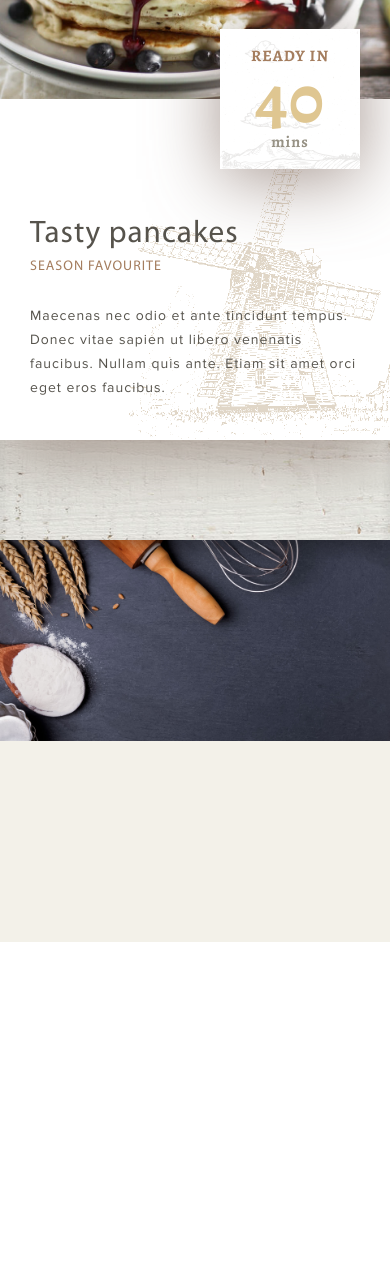
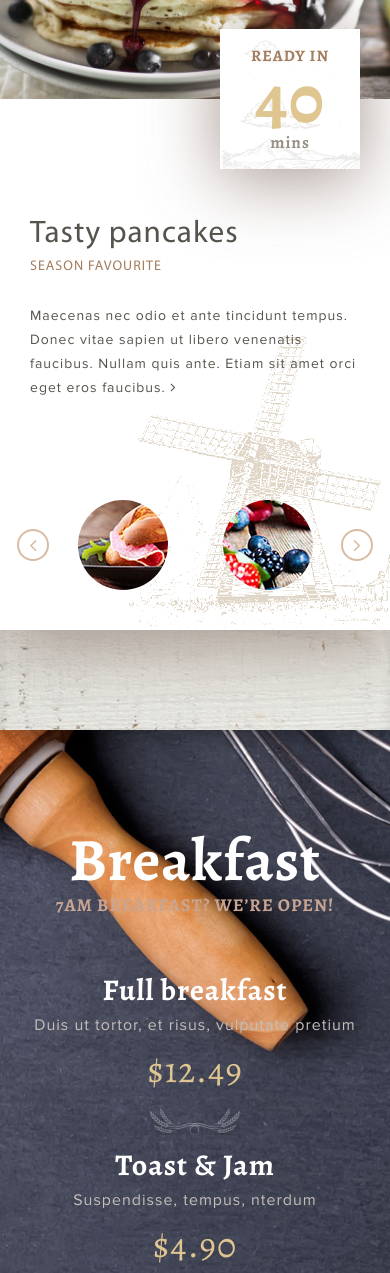
Before and after one commit to egrechnev/gustoso, a website: page app/index.html in a window 390 px wide. Shown: the part 2240-3513 px from the top of the page. Before the commit the page ends 3182 px from the top, so only its background shows below. Drawn offline with Linux system fonts and the light colour scheme.

Commit message:
feature breakfast

```diff
--- a/app/index.html
+++ b/app/index.html
@@ -182,10 +182,10 @@
 			<div class="row">
 				<div class="col pancakes__wrap">
 					<div class="row">
-						<div class="col-12 col-sm-10 col-lg-5 pancakes__aside">
+						<div class="col-12 col-sm-11 col-lg-5 pancakes__aside">
 							<div class="pancakes__aside_corner"></div>
 						</div>
-						<div class="col-12 col-sm-10 col-lg-6 pancakes__content">
+						<div class="col-12 col-sm-11 col-lg-6 pancakes__content">
 							<div class="pancakes__title">
 								Tasty pancakes
 							</div>
@@ -194,6 +194,15 @@
 							</div>
 							<div class="pancakes__text">
 								Maecenas nec odio et ante tincidunt tempus. Donec vitae sapien ut libero venenatis faucibus. Nullam quis ante. Etiam sit amet orci eget eros faucibus.
+								<i class="fa fa-angle-right" aria-hidden="true"></i>
+							</div>
+							<div class="slides">
+								<div><img class="slides__img" src="img/pancakes_slide-01.jpg"></div>
+								<div><img class="slides__img" src="img/pancakes_slide-02.jpg"></div>
+								<div><img class="slides__img" src="img/pancakes_slide-03.jpg"></div>
+								<div><img class="slides__img" src="img/pancakes_slide-02.jpg"></div>
+								<div><img class="slides__img" src="img/pancakes_slide-01.jpg"></div>
+								<div><img class="slides__img" src="img/pancakes_slide-03.jpg"></div>
 							</div>
 							<div class="ready-in d-flex flex-column justify-content-center align-items-center">
 								<div class="ready-in__title">
@@ -216,7 +225,48 @@
 	<section class="breakfast">
 		<div class="container">
 			<div class="row">
-				<div class="col"></div>
+				<div class="col-lg-6 col-12">
+					<div class="breakfast__title">Breakfast</div>
+					<div class="breakfast__subtitle">7am Breakfast? we’re open!</div>
+					<div class="breakfast-menu">
+						<div class="breakfast-menu__title">
+							Full breakfast
+						</div>
+						<div class="breakfast-menu__text">
+							Duis ut tortor, et risus, vulputate pretium
+						</div>
+						<div class="breakfast-menu__cost">
+							$12.49
+						</div>
+					</div>
+					<div class="breakfast-menu">
+						<div class="breakfast-menu__title">
+							Toast & Jam
+						</div>
+						<div class="breakfast-menu__text">
+							Suspendisse, tempus, nterdum
+						</div>
+						<div class="breakfast-menu__cost">
+							$4.90
+						</div>
+					</div>
+					<div class="breakfast-menu">
+						<div class="breakfast-menu__title">
+							Muffins
+						</div>
+						<div class="breakfast-menu__text">
+							Fusce eget dui sodales est
+						</div>
+						<div class="breakfast-menu__cost">
+							$3.95
+						</div>
+					</div>
+				</div>
+				<div class="breakfast-right col-lg-6 col-12 align-self-center">
+					<div class="breakfast-right__title">
+						Your morning Escape with Flair
+					</div>
+				</div>
 			</div>
 		</div>
 	</section>
--- a/app/js/common.js
+++ b/app/js/common.js
@@ -23,6 +23,22 @@ $(function() {
 		}
 	});
 
+//--slick slides
+$('.slides').slick({
+	dots: false,
+	infinite: true,
+	slidesToShow: 3,
+	slidesToScroll: 3,
+	responsive: [
+	  {
+	    breakpoint: 410,
+	    settings: {
+	      slidesToShow: 2,
+	      slidesToScroll: 2
+	    }
+	  }
+	]
+});
 
 //--Fake links
 	$('a[data-fake-link]').click(function(e){
--- a/app/libs/slick/slick-theme.scss
+++ b/app/libs/slick/slick-theme.scss
@@ -10,14 +10,15 @@
 $slick-font-path: "./fonts/" !default;
 $slick-font-family: "slick" !default;
 $slick-loader-path: "./" !default;
-$slick-arrow-color: white !default;
+$slick-arrow-color: #d8bba3 !default;
+$slick-arrow-hover: #56534c !default;
 $slick-dot-color: black !default;
 $slick-dot-color-active: $slick-dot-color !default;
 $slick-prev-character: "\2190" !default;
 $slick-next-character: "\2192" !default;
 $slick-dot-character: "\2022" !default;
 $slick-dot-size: 6px !default;
-$slick-opacity-default: 0.75 !default;
+$slick-opacity-default: 1 !default;
 $slick-opacity-on-hover: 1 !default;
 $slick-opacity-not-active: 0.25 !default;
 
@@ -43,7 +44,7 @@ $slick-opacity-not-active: 0.25 !default;
 
 .slick-list {
     .slick-loading & {
-        background: #fff slick-image-url("ajax-loader.gif") center center no-repeat;
+        background: #fff slick-image-url("../img/ajax-loader.gif") center center no-repeat;
     }
 }
 
@@ -64,8 +65,8 @@ $slick-opacity-not-active: 0.25 !default;
 .slick-next {
     position: absolute;
     display: block;
-    height: 20px;
-    width: 20px;
+    height: 32px;
+    width: 32px;
     line-height: 0px;
     font-size: 0px;
     cursor: pointer;
@@ -76,14 +77,19 @@ $slick-opacity-not-active: 0.25 !default;
     -ms-transform: translate(0, -50%);
     transform: translate(0, -50%);
     padding: 0;
-    border: none;
+    border-radius: 50%;
+    border: 2px solid $slick-arrow-color;
     outline: none;
     &:hover, &:focus {
         outline: none;
         background: transparent;
-        color: transparent;
+    }
+    &:hover {
+        border-color: $slick-arrow-hover;
+        color: $slick-arrow-hover;
         &:before {
-            opacity: $slick-opacity-on-hover;
+            opacity: $slick-arrow-hover;
+            color: $slick-arrow-hover;
         }
     }
     &.slick-disabled:before {
@@ -101,10 +107,10 @@ $slick-opacity-not-active: 0.25 !default;
 }
 
 .slick-prev {
-    left: -25px;
+    left: -33px;
     [dir="rtl"] & {
         left: auto;
-        right: -25px;
+        right: -33px;
     }
     &:before {
         content: $slick-prev-character;
@@ -115,9 +121,9 @@ $slick-opacity-not-active: 0.25 !default;
 }
 
 .slick-next {
-    right: -25px;
+    right: -33px;
     [dir="rtl"] & {
-        left: -25px;
+        left: -33px;
         right: auto;
     }
     &:before {
@@ -126,6 +132,10 @@ $slick-opacity-not-active: 0.25 !default;
             content: $slick-prev-character;
         }
     }
+}
+
+.slick-slide{
+    outline: none;
 }
 
 /* Dots */
--- a/app/scss/_media.scss
+++ b/app/scss/_media.scss
@@ -138,6 +138,21 @@
 			font-size: 40px;
 		}
 	}
+	.ready-in{
+		width: 140px;
+		height: 140px;
+		top: -70px;
+		right: -42px;
+		&__title{
+			font-size: 16px;
+		}
+		&__num{
+			font-size: 70px;
+		}
+		&__min{
+			font-size: 17px;
+		}
+	}
 
 }
 
@@ -210,20 +225,13 @@
 			// margin-top: 30px;
 		}
 	}
+	.slides{
+		max-width: none;
+		border-left: 20px solid transparent;
+    	border-right: 20px solid transparent;
+	}
 	.ready-in{
-		width: 140px;
-		height: 140px;
-		top: -70px;
 		right: 30px;
-		&__title{
-			font-size: 16px;
-		}
-		&__num{
-			font-size: 70px;
-		}
-		&__min{
-			font-size: 16px;
-		}
 	}
 
 }
--- a/app/scss/_vars.scss
+++ b/app/scss/_vars.scss
@@ -11,6 +11,9 @@ $title-dark: #56534c;
 $title-light: #fff;
 $subtitle: #a47d5e;
 $chef-cook-border: #d7d5ca;
+$breakfast-subtitle: #c8a593;
+$breakfast-menu-text: #c2beba;
+$breakfast-menu-cost: #dfc691;
 
 // Customization Bootstrap vars from "app/libs/bootstrap/scss/_variables.scss"
 $grid-gutter-width: 30px;
--- a/app/scss/main.scss
+++ b/app/scss/main.scss
@@ -534,6 +534,28 @@ b, strong {
 	}
 }
 
+.slides{
+	max-width: 360px;
+    margin: 100px auto 0 auto;
+	&__img{
+		border-radius: 50%;
+		margin: 0 auto;
+	}
+	.slick-prev {
+	    &:before {
+	        content: $fa-var-angle-left;
+	        font-family: FontAwesome;
+	    }
+	}
+
+	.slick-next {
+	    &:before {
+	        content: $fa-var-angle-right;
+	        font-family: FontAwesome;
+	    }
+	}
+}
+
 .ready-in{
 	background: url('../img/pancakes_readyin.png') #fff left top no-repeat;
 	background-position: cover;
@@ -563,9 +585,57 @@ b, strong {
 ========================================== */
 
 .breakfast{
-	background: url('../img/breakfast_bg.jpg') #434757 no-repeat;
+	background: url('../img/breakfast_bg.jpg') center #434757 no-repeat;
 	background-size: cover;
 	padding: 100px 0;
+	text-align: center;
+	&__title{
+		color: $light;
+		font-size: 60px;
+	}
+	&__subtitle{
+		color: $breakfast-subtitle;
+		font-size: 18px;
+		line-height: 30px;
+		text-transform: uppercase;
+	}
+	.breakfast-menu{
+		margin-top: 55px;
+		position: relative;
+		&:last-child{
+			&::after{
+				display: none;
+			}
+		}
+		&::after{
+			content: "";
+			position: absolute;
+			bottom: -40px;
+			left: 0;
+			right: 0;
+			margin: auto;
+			width: 90px;
+			height: 27px;
+			background: url('../img/breakfast_separator.png') no-repeat;
+		}
+		&__title{
+			color: $light;
+			font-size: 30px;
+		}
+		&__text{
+			color: $breakfast-menu-text;
+			font-family: 'ProximaNova';
+			font-size: 16px;
+			font-weight: 400;
+			line-height: 40px;
+		}
+		&__cost{
+			color: $breakfast-menu-cost;
+			font-size: 36px;
+			font-weight: 400;
+			line-height: 50px;
+		}
+	}
 }
 
 
```
Also changed, not shown: app/css/main.min.css, app/img/ajax-loader.gif (added), app/js/scripts.min.js.
